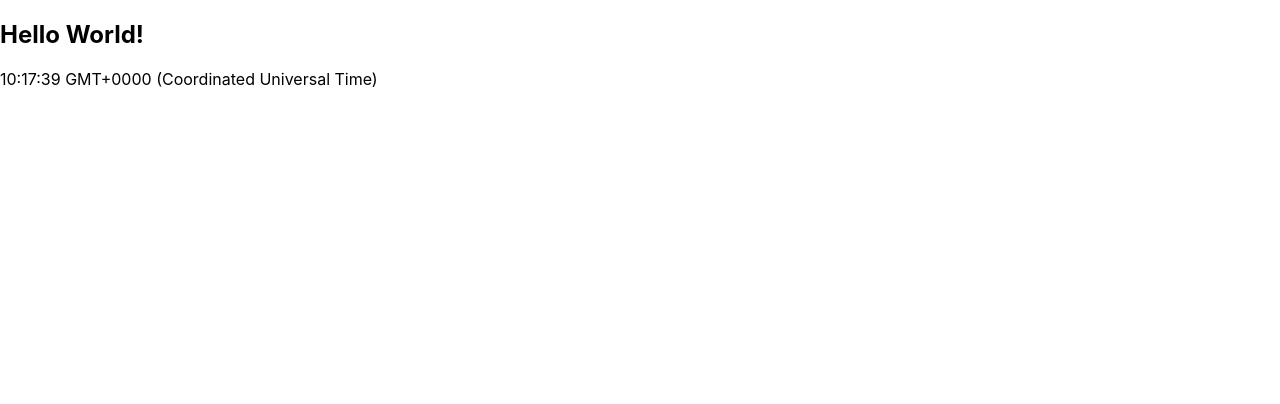
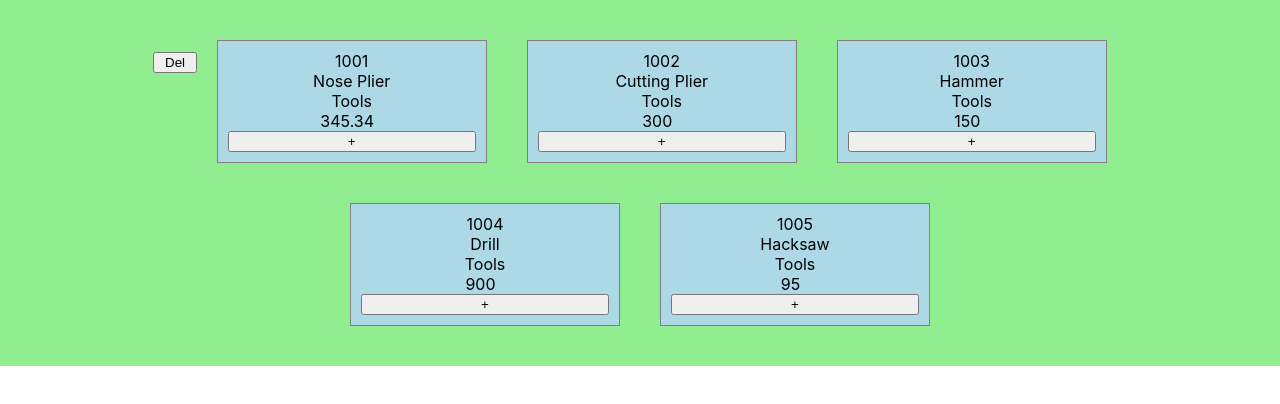
Before and after one commit to Milan-Pro/React, a React (Create React App) app in the folder reactbasics/: page / in a window 1280 px wide. Shown: the top 404 px of the page. Built offline with nearby package versions, Linux system fonts and the light colour scheme.

Commit message:
Introduction of component and State component

```diff
--- a/reactbasics/src/App.css
+++ b/reactbasics/src/App.css
@@ -36,3 +36,19 @@
     transform: rotate(360deg);
   }
 }
+
+/* Product Component Styles */
+.product {
+  border: 1px solid gray;
+  background: lightblue;
+  color: black;
+  padding: 10px;
+  width: 20%;
+  margin: 20px;
+  display: inline-grid;
+}
+
+.products{
+  background: lightgreen;
+  padding:20px;
+}
--- a/reactbasics/src/App.tsx
+++ b/reactbasics/src/App.tsx
@@ -2,12 +2,13 @@ import React from 'react';
 import logo from './logo.svg';
 import './App.css';
 
-import  { Hello  } from "./Hello";
+import { Products } from  "./Products";
 
 function App() {
+
   return (
-    <div>
-      <Hello />
+    <div className="App">
+      <Products />
     </div>
   );
 }
--- /dev/null
+++ b/reactbasics/src/Product.tsx
@@ -0,0 +1,40 @@
+import * as React from 'react';
+
+import "./App.css";
+import { IProduct } from "./common/IProduct";
+
+interface IProductProps {
+    item: IProduct
+}
+
+interface IProductState {
+    data: IProduct;
+}
+
+export class Product extends React.Component<IProductProps, IProductState> {
+    constructor(props: IProductProps) {
+        super(props);
+
+        this.state = {
+            data: props.item
+        };
+    }
+
+    public render() : JSX.Element {
+        return <div className="product">
+            { this.state.data.id } <br/>
+            { this.state.data.name }  <br/>
+            { this.state.data.cat } <br/>
+            { this.state.data.price } &nbsp;
+
+            <input type="button" onClick={ () => {
+                let item = this.state.data;
+                item.price += 10;
+
+                this.setState({
+                    data: item
+                });
+            }} value=" + " />
+        </div>;
+    }
+}
--- /dev/null
+++ b/reactbasics/src/Products.tsx
@@ -0,0 +1,66 @@
+import * as React from 'react';
+
+import "./App.css";
+
+import { Product } from "./Product";
+import { IProduct } from "./common/IProduct";
+
+const products : IProduct[] = [
+      {
+        id: 1001,
+        name: "Nose Plier",
+        cat:"Tools",
+        price:345.34
+      },
+      {
+        id: 1002,
+        name: "Cutting Plier",
+        cat:"Tools",
+        price:300.00
+      },
+      {
+        id: 1003,
+        name: "Hammer",
+        cat:"Tools",
+        price:150.00
+      },
+      {
+        id: 1004,
+        name: "Drill",
+        cat:"Tools",
+        price:900.00
+      },
+      {
+        id: 1005,
+        name: "Hacksaw",
+        cat:"Tools",
+        price:95.00
+      }
+];
+
+export class Products extends React.Component<any,any> {
+    constructor(props: any) {
+        super(props);
+
+        this.state = {
+            data: products
+        };
+    }
+
+    public render() : JSX.Element {
+        return <div className="products">
+                <input type="button" value=" Del " onClick={ () =>{
+                    let newData = [...this.state.data];
+                    newData.shift();
+
+                    this.setState({
+                        data: newData
+                    });
+                }} />
+
+                {
+                    this.state.data.map((p : IProduct) => <Product item={ p } />)
+                }
+        </div>;
+    }
+}
--- /dev/null
+++ b/reactbasics/src/common/IProduct.tsx
@@ -0,0 +1,6 @@
+export interface  IProduct {
+    id: number;
+    name: string;
+    cat: string;
+    price: number;
+}
```
